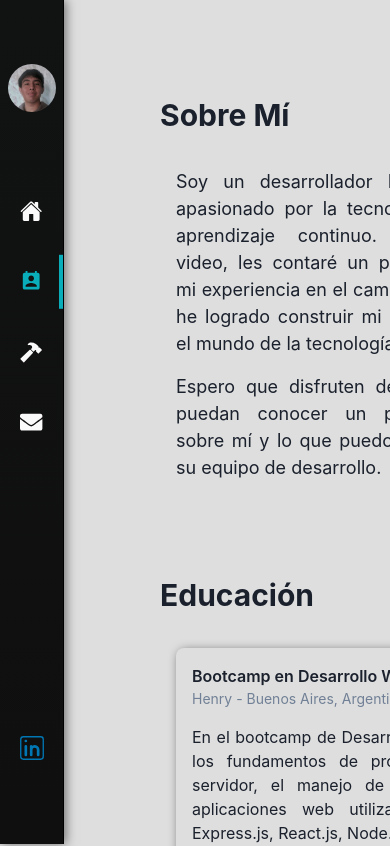
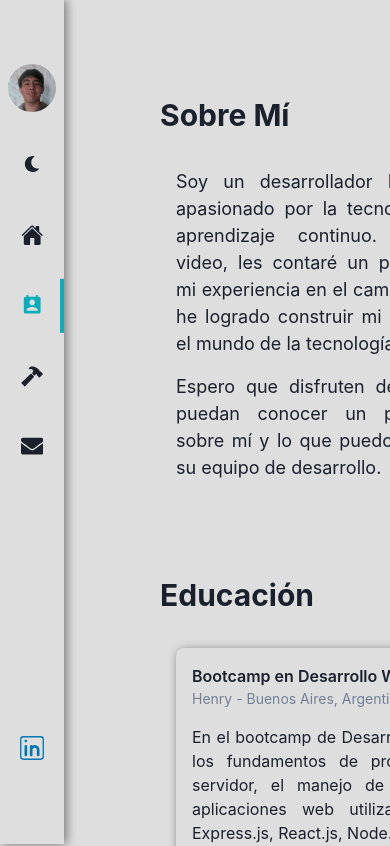
Before and after one commit to jeremy-andre/Portfolio, a React (Vite) app: page /about in a window 390 px wide. Shown: the top 846 px of the page. Built offline with nearby package versions, Linux system fonts and the light colour scheme.

Commit message:
responsive base

```diff
--- a/src/App.jsx
+++ b/src/App.jsx
@@ -8,7 +8,7 @@ function App() {
 
 
   return (
-    <Flex direction="row" minH='100vh' w='100%'>
+    <Flex direction="row" >
       <NavBar />
         <VStack flex='1' direction='column' ml={{base:'4rem', md:'14rem'}} align='center' >
         <Routes>
--- a/src/components/NavBar/NavBar.jsx
+++ b/src/components/NavBar/NavBar.jsx
@@ -49,11 +49,19 @@ const NavBar = ({ to }) => {
           </Text>
         </Stack>
 
-        <Flex justify="center" color="#09aeba" align="center" my="1rem">
-          <IconButton
-            icon={isDark ? <FaSun /> : <FaMoon />}
-            onClick={toggleColorMode}
-          />
+        <Flex
+          justify="center"
+          color="#09aeba"
+          align="center"
+          my="1rem"
+        >
+          <motion.div whileHover={{ scale: 1.2 }} whileTap={{ scale: 1 }}>
+            <IconButton
+              bg="transparent"
+              icon={isDark ? <FaSun /> : <FaMoon />}
+              onClick={toggleColorMode}
+            />
+          </motion.div>
         </Flex>
 
         {/*-BROWSERS---------*/}
@@ -232,15 +240,28 @@ const NavBar = ({ to }) => {
         pt="4rem"
         pb="5rem"
         h="100vh"
-        color="#fafafa"
-        borderRight="1px"
+        borderRight="0.5px"
         borderColor="black"
         boxShadow="2px 0 10px rgba(0, 0, 0, 0.5)"
-        bgGradient="linear(to-t, #0f0f0f, #111212)"
         w="4rem"
       >
-        <Flex justify="center" align="center" pb="4rem">
+        <Flex justify="center" align="center" pb="1rem">
           <Avatar size="md" name="Jeremy" src={Jeremy} />
+        </Flex>
+
+        <Flex
+          justify="center"
+          color="#09aeba"
+          align="center"
+          my="1rem"
+        >
+          <motion.div whileHover={{ scale: 1.2 }}>
+            <IconButton
+              bg="transparent"
+              icon={isDark ? <FaSun /> : <FaMoon />}
+              onClick={toggleColorMode}
+            />
+          </motion.div>
         </Flex>
 
         {/*-BROWSERS---------*/}
--- a/src/views/Home/Home.jsx
+++ b/src/views/Home/Home.jsx
@@ -56,7 +56,6 @@ const Home = () => {
         px='2rem'
         justify="center"
         align="center"
-        color="#fafafa"
       >
         <Flex direction="column" m="2rem" justify="center">
           <Heading
```
